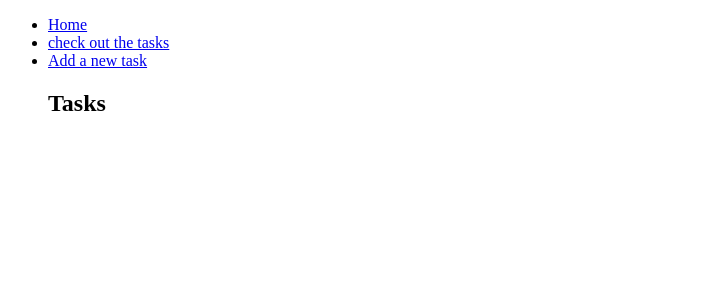
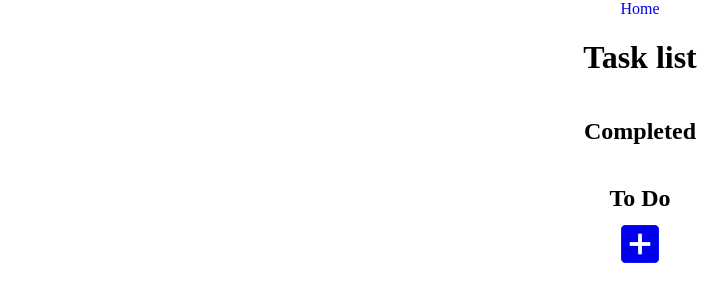
Before and after one commit to treneff/trenello_task_manager, a Flask app: page /tasks in a window 1280 px wide. Shown: the top 302 px of the page, without its empty margins (0-728 px from the left). Run offline with Flask 2, Linux system fonts and the light colour scheme; data that the repository does not hold is empty; some libraries are stand-ins or nearby versions.

Commit message:
Tasks and Task HTML structure complete

```diff
--- a/controllers/task_controller.py
+++ b/controllers/task_controller.py
@@ -13,7 +13,7 @@ def tasks():
     tasks = task_repository.select_all()
     return render_template("tasks/index_tasks.html", tasks = tasks)
 
-#ROUTE NEW TASK --- NEEDS REFORMATTING
+#ROUTE NEW TASK --- NEEDS REFORMATTING!!!!!!!!!!!!!!!!!!!!!!!!!!!!!!!!!!!!!!!!!!!!!!!!!!!!!!!!!!!!!!!!!!!!!!!!!!!!
 @tasks_blueprint.route("/tasks/new")
 def new_task():
     users = user_repository.select_all()
@@ -47,3 +47,9 @@ def edit_task(id):
     projects = project_repository.select_all()
 
     return render_template('tasks/edit.html', task = task, projects = projects, users=users)
+
+#ROUTE DELETE A TASK
+@tasks_blueprint.route("/tasks/<id>/delete", methods=['POST'])
+def delete_task(id):
+    task_repository.delete(id)
+    return redirect('/tasks')
--- a/static/style.css
+++ b/static/style.css
@@ -0,0 +1,20 @@
+body {
+  margin: 0;
+  text-align: center;
+}
+
+a {
+  text-decoration: none;
+}
+
+.material-symbols-outlined {
+  font-variation-settings: 'FILL' 1, 'wght' 600, 'GRAD' 200, 'opsz' 48;
+  transform: scale(2);
+}
+
+.main-container {
+  display: flex;
+  flex-direction: column;
+  align-items: center;
+  justify-content: center;
+}
--- a/templates/base.html
+++ b/templates/base.html
@@ -5,19 +5,21 @@
     <meta name="viewport" content="width=device-width, initial-scale=1.0" />
     <meta http-equiv="X-UA-Compatible" content="ie=edge" />
     <link rel="stylesheet" href="{{ url_for('static', filename='style.css') }}" />
-    <title>Library Management</title>
+    <link
+      rel="stylesheet"
+      href="https://fonts.googleapis.com/css2?family=Material+Symbols+Outlined:opsz,wght,FILL,GRAD@20..48,100..700,0..1,-50..200"
+    />
+    <title>Trenello- Task Management</title>
   </head>
   <body>
     <header>
       <nav>
-        <ul class="menu">
-          <li><a href="/">Home</a></li>
-          <li><a href="/tasks">check out the tasks</a></li>
-          <li><a href="/tasks/new">Add a new task</a></li>
-
-          <div class="container">{% block content %} {% endblock %}</div>
-        </ul>
+        <a href="/">Home</a>
       </nav>
     </header>
+    <main>
+      <h1>Task list</h1>
+      <div class="main-container">{% block content %} {% endblock %}</div>
+    </main>
   </body>
 </html>
--- a/templates/index.html
+++ b/templates/index.html
@@ -1 +1,3 @@
-{% extends "base.html" %} {% block content %} Check out my tasks {% endblock %}
+{% extends "base.html" %} {% block content %}
+<li><a href="/tasks">check out the tasks</a></li>
+{% endblock %}
--- a/templates/tasks/index_tasks.html
+++ b/templates/tasks/index_tasks.html
@@ -1,12 +1,43 @@
 {% extends "base.html" %} {% block content %}
+<div class="main-container">
+  <section class="tasks-list">
+    <h2>Completed</h2>
+    {% for task in tasks %} {% if task.completed == True %}
+    <h3>{{ task.title }}</h3>
+    <p>{{ task.description}}</p>
+    <a href="/tasks/{{task.id}}">Edit</a>
+    <form action="/tasks/{{task.id}}/delete" method="POST">
+      <button class="trash-button">
+        <i class="fa fa-trash-o fa-3x" style="color: red" aria-hidden="true"></i>
+      </button>
+    </form>
+    <form action="/tasks/{{task.id}}/delete" method="POST">
+      <button class="trash-button">
+        <i class="fa fa-trash-o fa-3x" style="color: red" aria-hidden="true"></i>
+      </button>
+    </form>
+    {% endif %} {% endfor %}
+  </section>
 
-<h2>Tasks</h2>
+  <section class="tasks-list">
+    <h2>To Do</h2>
+    {% for task in tasks %} {% if task.completed ==False %}
+    <p>{{ task.title }}</p>
+    <p>{{ task.description}}</p>
+    <a href="/tasks/{{task.id}}">Edit</a>
+    <form action="/tasks/{{task.id}}/delete" method="POST">
+      <button class="trash-button">
+        <i class="fa fa-trash-o fa-3x" style="color: red" aria-hidden="true"></i>
+      </button>
+    </form>
+    <form action="/tasks/{{task.id}}/delete" method="POST">
+      <button class="trash-button">
+        <i class="fa fa-trash-o fa-3x" style="color: red" aria-hidden="true"></i>
+      </button>
+    </form>
+    {% endif %} {% endfor %}
+  </section>
+</div>
+<a href="/tasks/new"><span class="material-symbols-outlined"> add_box </span></a>
 
-{% for task in tasks %}
-
-<section>
-  <p>{{ task.title }}</p>
-</section>
-<a href="/tasks/{{task.id}}">see</a>
-
-{% endfor %} {% endblock %}
+{% endblock %}
```
Also changed, not shown: repositories/task_repository.py (line endings or trailing spaces).
